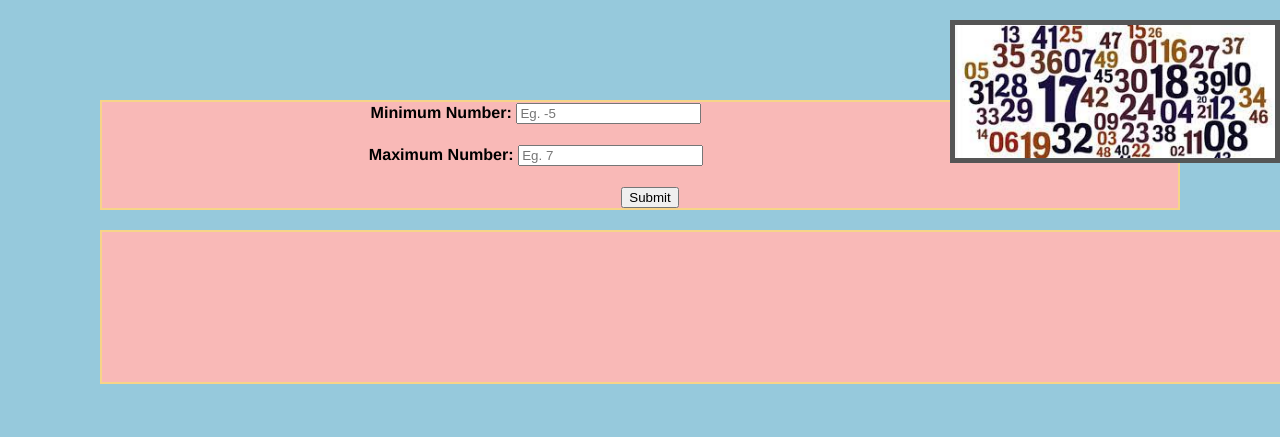
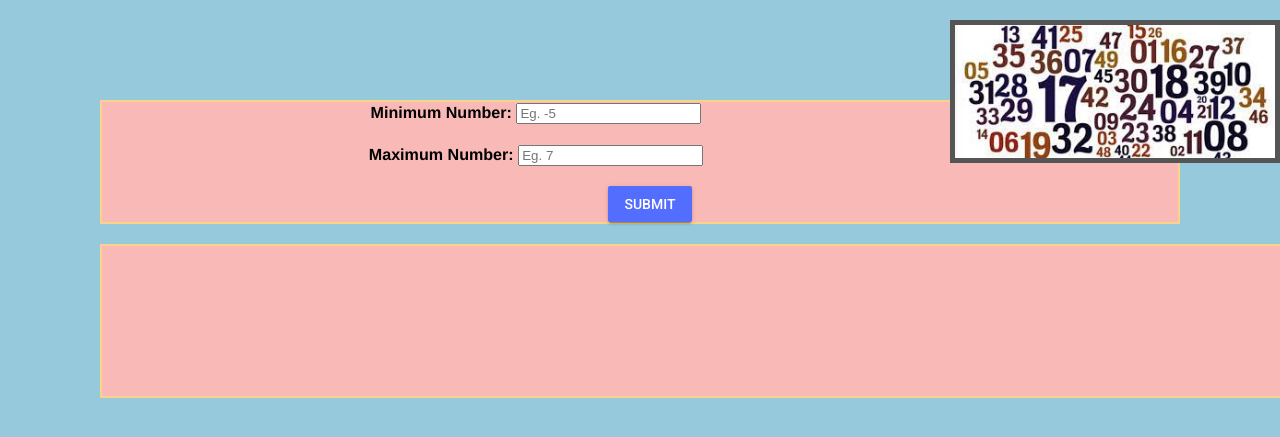
Before and after one commit to ICS20-Programming-ShylaO/Unit5-01-PHP-NumberDisplay, a PHP site: page / in a window 1280 px wide. Shown: the part 280-717 px from the top of the page. Run offline with PHP 8.4, Linux system fonts and the light colour scheme.

Commit message:
added MDL button

```diff
--- a/index.php
+++ b/index.php
@@ -52,7 +52,10 @@
       <label for="lblMax">Maximum Number:</label>
       <input type="number" id="max" step="1" placeholder="Eg. 7" name="max">
       <br><br>
-      <input type="submit" value="Submit">
+      <button
+          class="mdl-button mdl-js-button mdl-button--raised mdl-js-ripple-effect mdl-button--accent">
+          Submit
+          </button>
     </form>
 
     <!-- iframe to display discounts based on age to user and day -->
```
